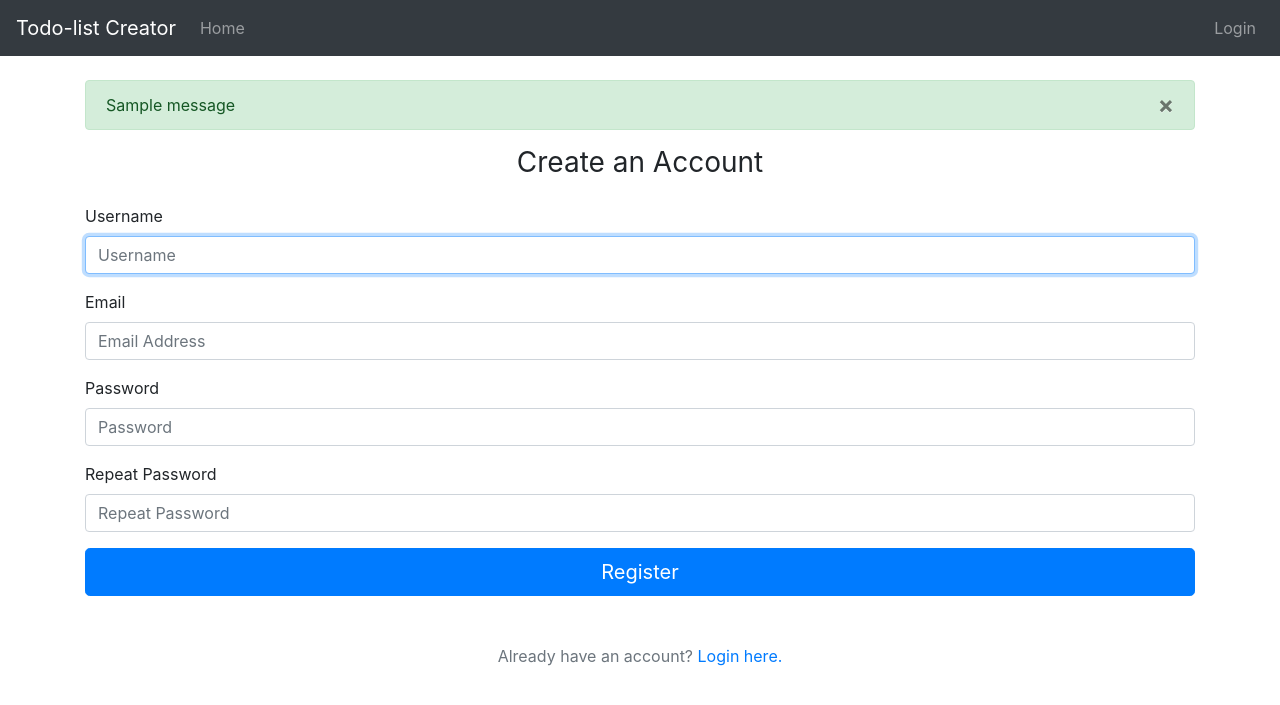
After one commit to yorin/BusyAcceptableBytes, a Flask app: page /register in a window 1280 px wide. The commit adds this page. Shown: the top 705 px of the page. Run offline with Flask 2, Linux system fonts and the light colour scheme; tables that the repository leaves empty hold one stand-in row (values such as "Sample post"); one stand-in notice (Sample message) is shown; some libraries are stand-ins or nearby versions.

Commit message:
added login, logout

```diff
--- /dev/null
+++ b/forms.py
@@ -0,0 +1,29 @@
+from flask_wtf import FlaskForm
+from wtforms import StringField,PasswordField,BooleanField,SubmitField
+from wtforms.validators import DataRequired,ValidationError,Email,EqualTo,Length
+from models import Account
+
+class LoginForm(FlaskForm):
+	username = StringField('Username',validators=[DataRequired(message="No Username Was Given!")])
+	password = PasswordField('Password',validators=[DataRequired(message="No Password Was Given!")])
+	submit = SubmitField('Login')
+
+class RegisterForm(FlaskForm):
+	username = StringField('Username',validators=[DataRequired(message="No Username Was Given!")])
+
+	email = StringField('Email',validators=[DataRequired(),Email()])
+
+	password = PasswordField('Password',validators=[DataRequired(message="No Password Was Given!")])
+	password2 = PasswordField('Repeat Password',validators=[DataRequired(),EqualTo('password')])
+
+	submit = SubmitField('Register')
+
+	def validate_username(self,username):
+		user = Account.query.filter_by(username=username.data).first()
+		if user is not None:
+			raise ValidationError("That username is already taken!")
+
+	def validate_email(self,email):
+		user = Account.query.filter_by(email=email.data).first()
+		if user is not None:
+			raise ValidationError("That email address is already in use.")
--- a/mainroutes.py
+++ b/mainroutes.py
@@ -1,10 +1,62 @@
-from flask import render_template,Blueprint,redirect,url_for,abort
-from models import TodoList,TodoItem
-from program import db
+from flask import render_template,Blueprint,redirect,url_for,abort,jsonify,flash
+from models import TodoList,TodoItem,Account
+from program import db,login
+from flask_login import current_user, login_user,logout_user,login_required
+from forms import RegisterForm,LoginForm
 
 routes = Blueprint('routes', __name__)
 
+@login.user_loader
+def load_account(id):
+	return Account.query.get(int(id))
+
+@routes.route('/')
+def home():
+	return render_template('home.html')
+
+@routes.route('/logout')
+def logout():
+	logout_user()
+	return redirect(url_for('routes.login'))
+
+@routes.route('/register',methods=['GET','POST'])
+def register():
+	if(current_user.is_authenticated):
+		return redirect(url_for('routes.showLists'))
+	form = RegisterForm()
+	if(form.validate_on_submit()):
+		#someone is trying to register an account
+		user = Account(username = form.username.data,email=form.email.data)
+		user.set_password(form.password.data)
+		db.session.add(user)
+		db.session.commit()
+		flash("Successfully created your Account!","success")
+		return redirect(url_for('routes.login'))
+	else:
+		for problem in form.errors:
+			flash(form.errors[problem][0],"danger")
+	return render_template('register.html',form=form)
+
+@routes.route('/login',methods=['GET','POST'])
+def login():
+	if(current_user.is_authenticated):
+		return redirect(url_for('routes.showLists'))
+	form = LoginForm()
+	if(form.validate_on_submit()):
+		user = Account.query.filter_by(username=form.username.data).first()
+		if(user is None or not user.check_password(form.password.data)):
+			flash("Invalid username or password","danger")
+			return redirect(url_for('routes.login'))
+		login_user(user,remember=True)
+		return redirect(url_for('routes.showLists'))
+	else:
+		for problem in form.errors:
+			flash(form.errors[problem][0],"danger")
+
+	return render_template('login.html',form=form)
+
 @routes.route('/lists')
+@login_required
 def showLists():
 	lists = TodoList.query.all()
 	return render_template("showlists.html",todolists=lists)
@@ -18,6 +70,7 @@ def addList():
 	return redirect(url_for('routes.showLists'))
 
 @routes.route('/list/<listid>')
+@login_required
 def viewList(listid):
 	if(listid is None):
 		return abort()
@@ -38,3 +91,15 @@ def addItem(listid,item):
 	db.session.add(newItem)
 	db.session.commit()
 	return redirect(url_for("routes.viewList",listid=listid))
+
+@routes.route('/API/editItem/<itemID>/<newValue>')
+def editItem(itemID,newValue):
+	if(itemID is None or newValue is None):
+		return jsonify(success=False)
+	item = TodoItem.query.filter_by(id=itemID).first()
+	if(item is None):
+		return jsonify(success=False)
+	#Item exists and we are ready to change
+	item.description = newValue
+	db.session.commit()
+	return jsonify(success=True)
--- a/program.py
+++ b/program.py
@@ -1,13 +1,20 @@
 from flask import Flask
 from flask_sqlalchemy import SQLAlchemy
+from flask_login import LoginManager
+import os
 
 db = SQLAlchemy()
+login =  LoginManager()
+login.login_view = "routes.login"
 
 def create_app():
 	app = Flask(__name__,static_url_path="", static_folder="static")
-	app.config['SQLALCHEMY_DATABASE_URI'] = "mysql+pymysql://wdvsample:qwerty+456@db4free.net/wdvsampledb"
+	app.config['SQLALCHEMY_DATABASE_URI'] = "mysql+pymysql://wdvsample:qwerty+456@remotemysql.com/wdvsampledb"
+	app.secret_key = "A Very Secret Key That Nobody Will Guess"
 
 	db.init_app(app)
+	login.init_app(app)
+
 
 	with app.app_context():
 		from mainroutes import routes
--- a/pyproject.toml
+++ b/pyproject.toml
@@ -11,6 +11,9 @@ flask-sqlalchemy = "^2.4.4"
 SQLAlchemy = "^1.3.20"
 PyMySQL = "^0.10.1"
 Flask-MySQL = "^1.5.1"
+flask-wtf = "^0.14.3"
+wtforms = "^2.3.3"
+flask-login = "^0.5.0"
 
 [tool.poetry.dev-dependencies]
 
--- a/templates/base.html
+++ b/templates/base.html
@@ -10,6 +10,33 @@
 </head>
 
 <body>
+	<!-- NAVBAR START -->
+	<nav class="navbar navbar-expand-lg navbar-dark bg-dark">
+	<a class="navbar-brand" href="#">Todo-list Creator</a>
+	<button class="navbar-toggler" type="button" data-toggle="collapse" data-target="#navbarNavAltMarkup" aria-controls="navbarNavAltMarkup" aria-expanded="false" aria-label="Toggle navigation">
+		<span class="navbar-toggler-icon"></span>
+	</button>
+	<div class="collapse navbar-collapse" id="navbarNavaltMarkup">
+		<div class="navbar-nav">
+			<a class="nav-item nav-link {{ 'active' if active_page == 'home' }}" href="{{url_for('routes.home')}}">Home</a>
+
+			{% if current_user.is_anonymous == false %}
+			<a class="nav-item nav-link {{ 'active' if active_page == 'lists' }}" href="/lists">View Lists</a>
+			{% endif %}
+		</div>
+
+		<div class="navbar-collapse justify-content-end">
+			<div class="navbar-nav">
+				{% if current_user.is_anonymous %}
+					<a class="nav-item nav-link" href="{{url_for('routes.login')}}">Login</a>
+				{% else %}
+					<a class="nav-item nav-link" href="{{url_for('routes.logout')}}">Logout</a>
+				{% endif %}
+			</div>
+		</div>
+	</div>
+	</nav>
+	<!-- NAVBAR END -->
 
 	{% block body %}
 	{% endblock %}
--- /dev/null
+++ b/templates/notify.html
@@ -0,0 +1,9 @@
+{% with messages = get_flashed_messages(with_categories=true) %}
+{% if messages %}
+	{% for category,message in messages %}
+		<div class="alert alert-{{category}} alert-dismissable fade show" role="alert">{{message}}<button type="button" class="close" data-dismiss="alert" aria-label="Close"><span aria-hidden="true">&times</span>
+		</button>
+		</div>
+	{% endfor %}
+{% endif %}
+{% endwith %}
--- /dev/null
+++ b/templates/register.html
@@ -0,0 +1,42 @@
+{% extends 'base.html' %}
+{% set active_page = "register" %}
+
+{% block head %}
+<title>Register</title>
+{% endblock %}
+
+{% block body %}
+<div class="container-sm mt-4">
+	{% include 'notify.html' %}
+	<form method="post">
+		{{form.hidden_tag()}}
+		<div class="text-center mb-4">
+			<h1 class="h3 mb-3 font-weight-normal">Create an Account</h1>
+		</div>
+
+		<div class="form-group">
+			<label for="username">Username</label>
+			<input type="text" class="form-control" required autofocus="" placeholder="Username" id="username" name="username">
+		</div>
+
+		<div class="form-group">
+			<label for="email">Email</label>
+			<input type="email" id="email" name="email" class="form-control" placeholder="Email Address" required>
+		</div>
+
+		<div class="form-group">
+			<label for="password">Password</label>
+			<input type="password" class="form-control" required placeholder="Password" id="password" name="password" onchange="if(this.checkValidity()) form.password2.pattern = this.value;">
+		</div>
+
+		<div class="form-group">
+			<label for="password">Repeat Password</label>
+			<input type="password" class="form-control" required placeholder="Repeat Password" id="password2" name="password2" onchange="this.setCustomValidity(this.validity.patternMismatch ? 'Please enter the same Password as above' : '');">
+		</div>
+
+		<button class="btn btn-lg btn-primary btn-block" type="submit" name="submit" id="submit">Register</button>
+
+		<p class="text-muted text-center mt-5 mb-3">Already have an account? <a href="{{url_for('routes.login')}}">Login here.</a></p>
+	</form>
+</div>
+{% endblock %}
--- a/templates/showlists.html
+++ b/templates/showlists.html
@@ -8,6 +8,7 @@
 {% endblock %}
 {% block body %}
 		<div class="container-sm mt-4 centered">
+			{% include 'notify.html' %}
 			<h1 class="MainHeading">Available Todo Lists:</h1>
 
 			<ul id="TodoList">
```
Also changed, not shown: models.py (+20 -0 lines), static/css/showlist.css (+9 -0 lines), templates/home.html (added, +13 -0 lines), templates/login.html (added, +32 -0 lines), templates/viewlist.html (+51 -1 lines), 1 other file.
